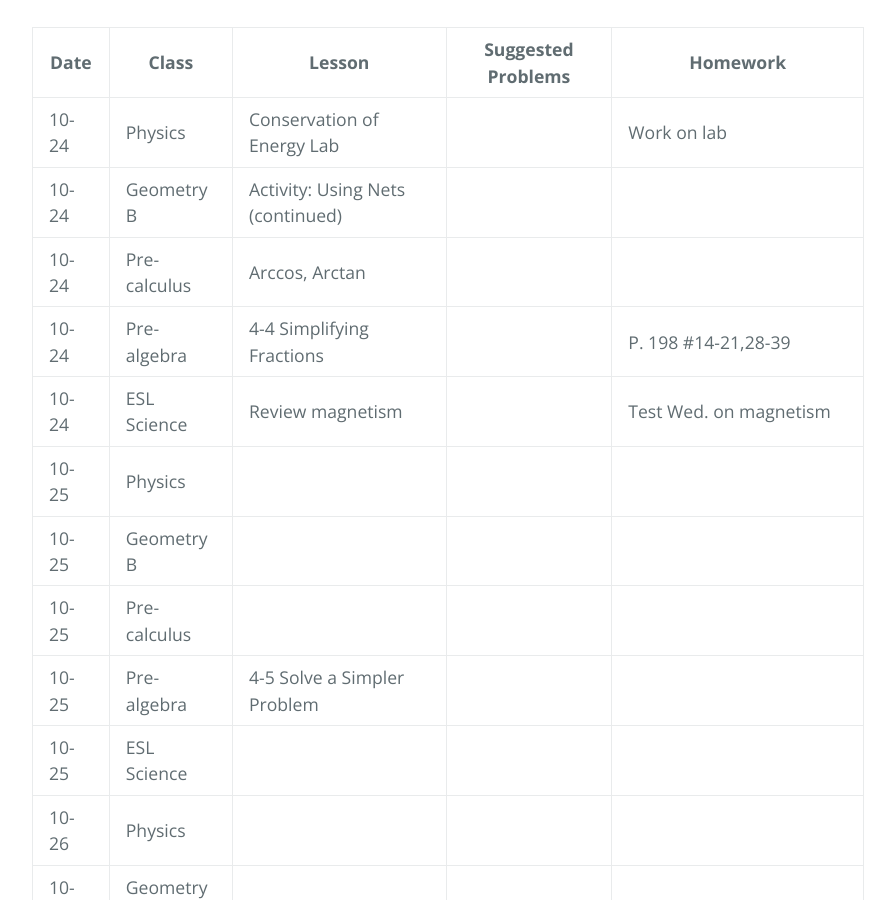
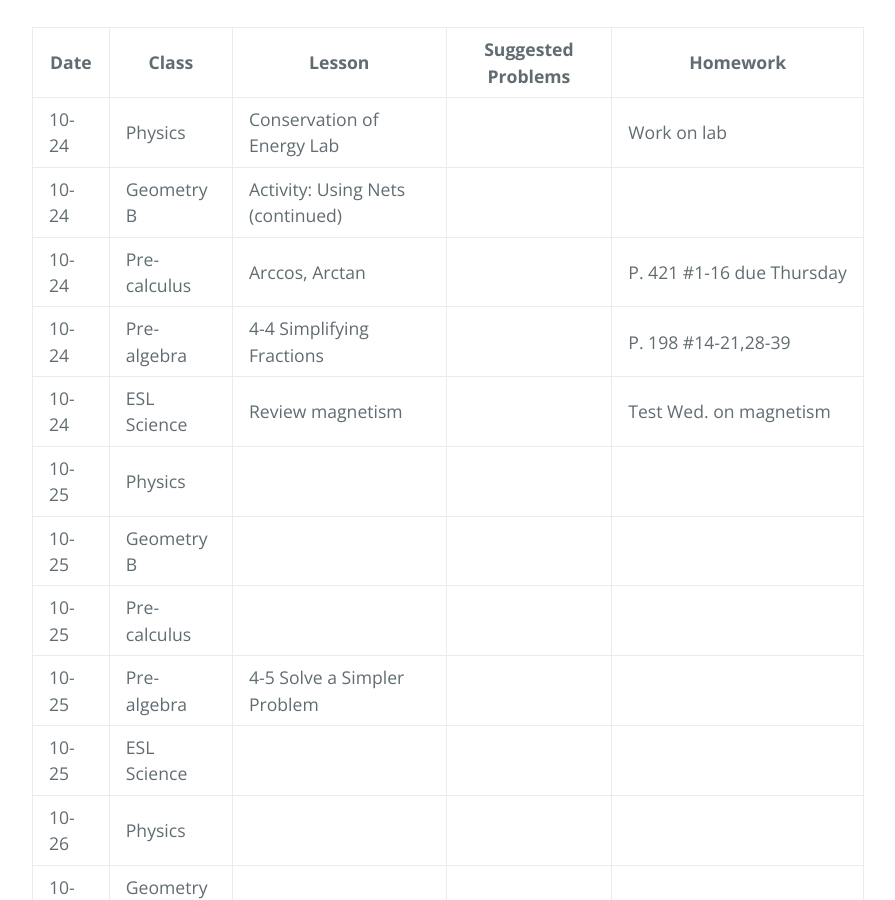
Before and after one commit to gpayoo/gpayoo, a Jekyll site: the page built from index.md, in a window 1280 px wide and 900 px high, scrolled down 541 px. Shown: the whole window, without its empty margins (192-1087 px from the left). Built offline with Jekyll 4.4.1, drawn with Linux system fonts in a browser that asks for light colours; our own code applies the rules of GitHub Pages for plain Markdown files.

Commit message:
Update index.md

```diff
--- a/index.md
+++ b/index.md
@@ -12,7 +12,7 @@ layout: default
 | ---- | ----- | ------ | -------- | ---
 | 10-24 | Physics | Conservation of Energy Lab | | Work on lab
 | 10-24 | Geometry B | Activity: Using Nets (continued)  | |   |
-| 10-24 | Pre-calculus | Arccos, Arctan| |
+| 10-24 | Pre-calculus | Arccos, Arctan| | P. 421 #1-16 due Thursday
 | 10-24 | Pre-algebra | 4-4 Simplifying Fractions  | | P. 198 #14-21,28-39
 | 10-24 | ESL Science | Review magnetism  |  | Test Wed. on magnetism
 | 10-25 | Physics |  | |
```
